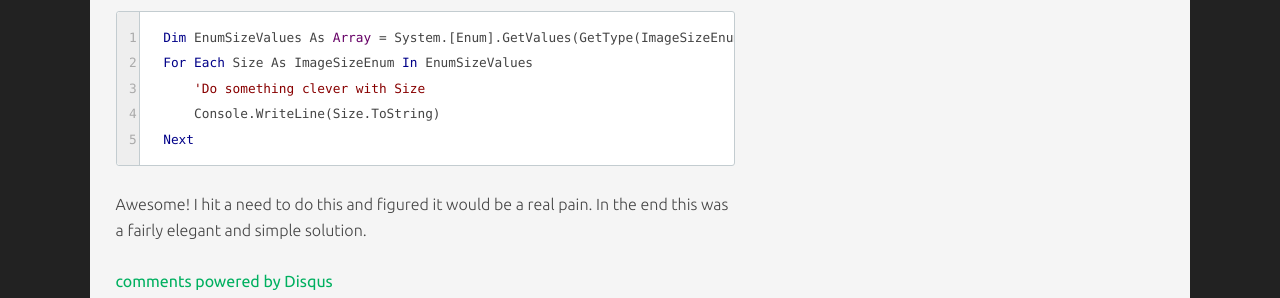
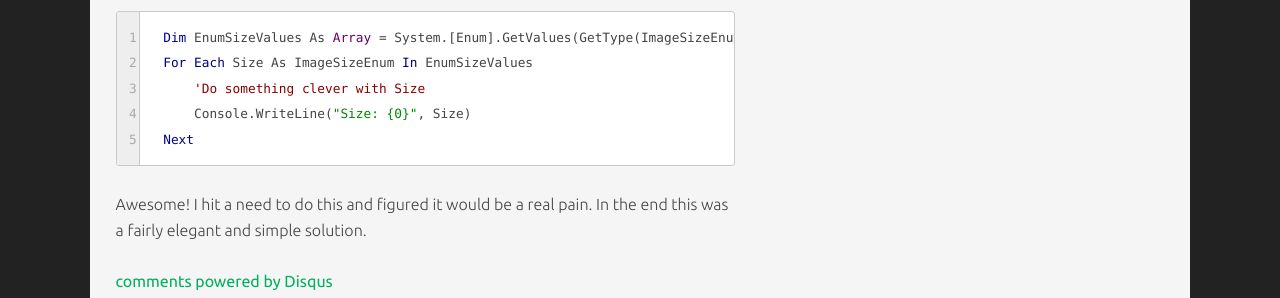
Before and after one commit to idodev/idodev.github.com, a Jekyll site: the page built from _posts/2013-07-02-iterating-through-an-enum-in-vb-dot-net.md, in a window 1280 px wide. Shown: the part 646-944 px from the top of the page. Built offline with Jekyll 4.4.1, drawn with Linux system fonts in a browser that asks for light colours; nearby versions of some CDN libraries; Markdown is read by kramdown in place of the engine named in the settings; comment, search, counter and statistics services are not loaded.

Commit message:
Updated 2013-07-02-iterating-through-an-enum-in-vb-dot-net.md

```diff
--- a/_posts/2013-07-02-iterating-through-an-enum-in-vb-dot-net.md
+++ b/_posts/2013-07-02-iterating-through-an-enum-in-vb-dot-net.md
@@ -25,7 +25,7 @@ For demonstration purposes, lets say we have an `Enum` of image sizes that we ne
     Dim EnumSizeValues As Array = System.[Enum].GetValues(GetType(ImageSizeEnum))
     For Each Size As ImageSizeEnum In EnumSizeValues
     	'Do something clever with Size
-        Console.WriteLine(Size.ToString)
+        Console.WriteLine("Size: {0}", Size)
     Next
 
 
```
